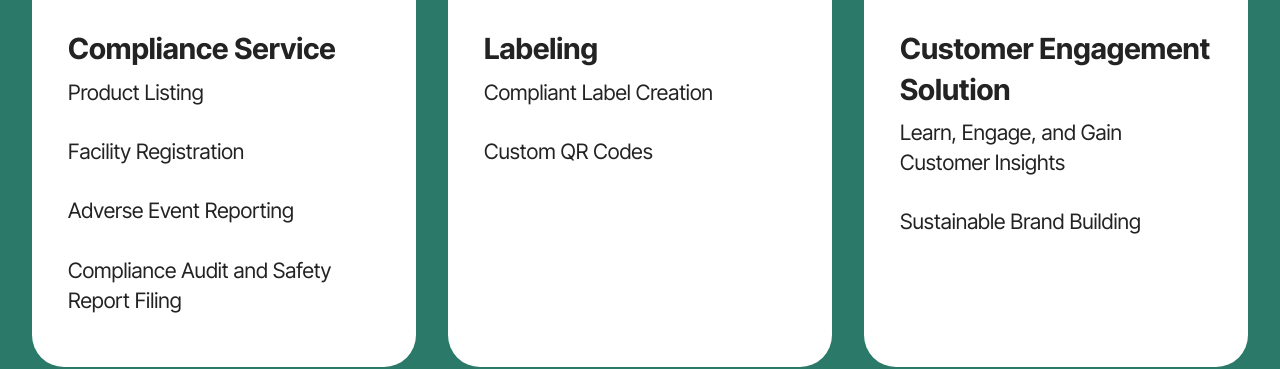
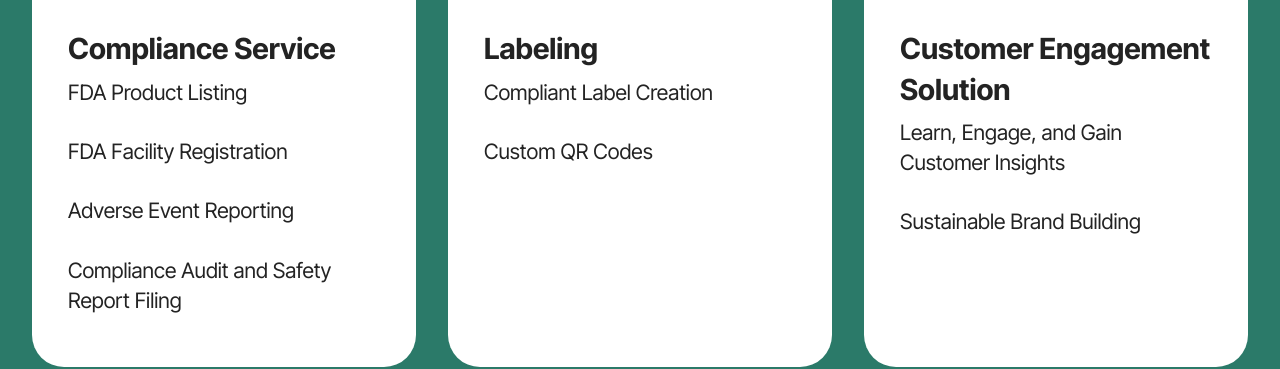
Before and after one commit to shrijit04/glowcomply, a plain HTML site: page index.html in a window 1280 px wide. Shown: the part 1765-2134 px from the top of the page. Drawn offline with Linux system fonts and the light colour scheme.

Commit message:
added "FDA" label

```diff
--- a/index.html
+++ b/index.html
@@ -112,7 +112,7 @@
 						<h5 class="item-title mbr-fonts-style display-5">
 							<strong>Compliance Service</strong></h5>
 
-						<p class="mbr-text mbr-fonts-style display-7">Product Listing<br><br>Facility Registration<br><br>Adverse Event Reporting<br><br>Compliance Audit and Safety Report Filing&nbsp;</p>
+						<p class="mbr-text mbr-fonts-style display-7">FDA Product Listing<br><br>FDA Facility Registration<br><br>Adverse Event Reporting<br><br>Compliance Audit and Safety Report Filing&nbsp;</p>
 
 					</div>
 
```
